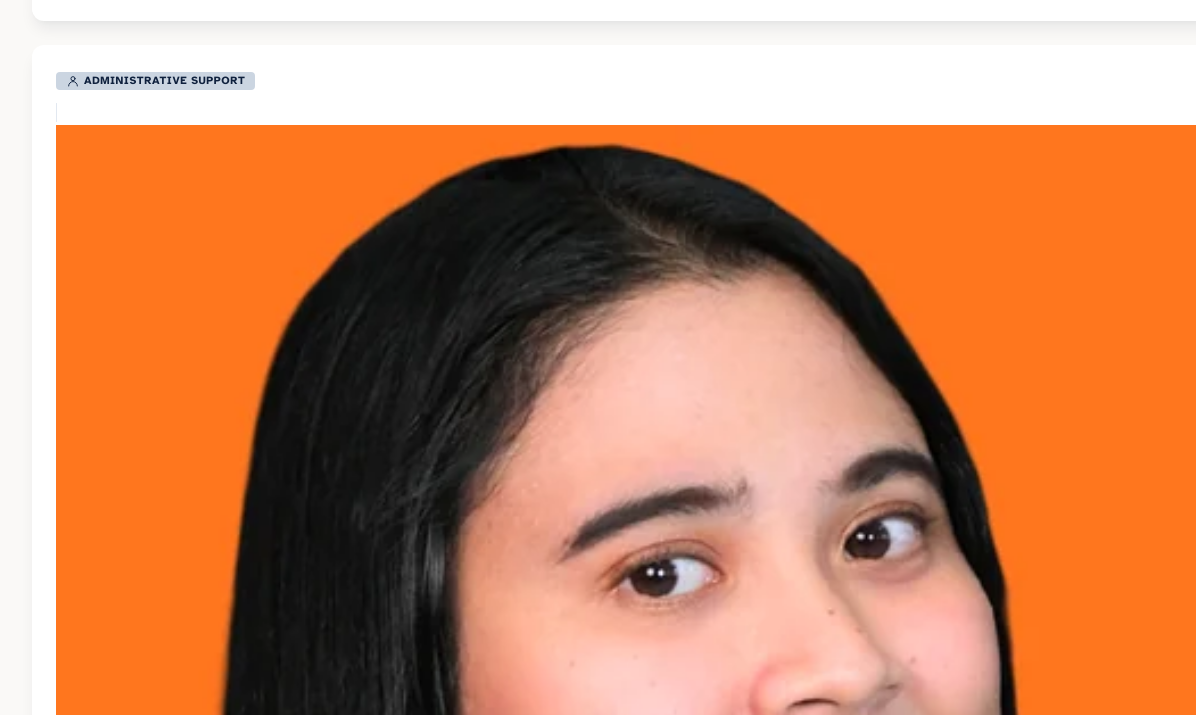
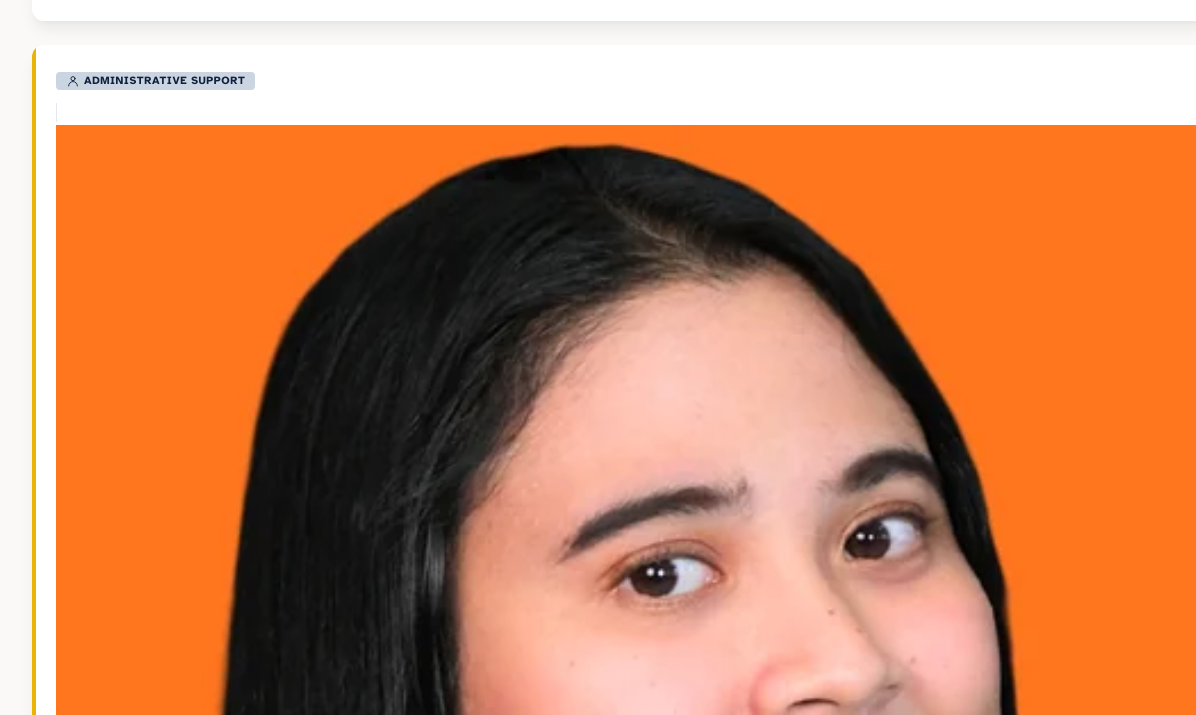
Before and after one commit to evergara-uic/cea-website, an Astro site: page /about/our-pride in a window 1280 px wide. Shown: the part 1005-1720 px from the top of the page, 0-1196 px from the left. Built offline with nearby package versions, Linux system fonts and the light colour scheme; Astro itself is replaced by a stand-in of ours.

Commit message:
Frame the administrative assistant's card like the department banners
A 4px copper rule on the leading edge, the same frame the four
department banners carry, so the card reads as its own object rather
than as a stray block between the Dean's feature and the departments.

Drawn as an absolutely positioned bar rather than as `border-l-4
border-amberprint`, because a border sits inside the box and would
shift this card's text 4px right of the Dean's directly above it. The
two cards are the same width with the same padding, so that offset
would have been the only misalignment between them. `overflow-hidden`
and `rounded-xl` clip the bar to the card, so it reads the same.

The banner's navy field is not copied. This card holds a name, a role,
an academic background and a functions list; turning it navy means
restating six text colours against a dark ground, and it would make the
administrative assistant look like a department header.

The photograph is untouched — all sixteen still share .portrait-frame.

```diff
--- a/src/pages/about/our-pride.astro
+++ b/src/pages/about/our-pride.astro
@@ -376,6 +376,29 @@ const COUNCILS = [
 				<!-- Administrative assistant. -->
 				{assistant && (
 					<div class="relative flex flex-col justify-between overflow-hidden rounded-xl bg-canvas p-space-lg shadow-elev-2">
+						{/*
+						 * The frame the department banners use: a 4px copper rule on
+						 * the leading edge, `border-l-4 border-amberprint` there. It is
+						 * drawn as an absolutely positioned bar rather than as a border
+						 * for one reason — a border is inside the box, so it would shift
+						 * this card's text 4px right of the Dean's directly above it,
+						 * and the two cards are the same width with the same padding, so
+						 * that offset would be the only thing misaligned between them.
+						 * `overflow-hidden` and `rounded-xl` clip the bar to the card, so
+						 * it reads identically to the border version.
+						 *
+						 * The banner's navy field is deliberately not copied. This card
+						 * holds a name, a role, an academic background and a functions
+						 * list, and turning it navy would mean restating six text
+						 * colours against a dark ground — and would make the
+						 * administrative assistant look like a department header, which
+						 * is the one thing the card is not.
+						 */}
+						<span
+							class="pointer-events-none absolute inset-y-0 left-0 w-1 bg-amberprint"
+							aria-hidden="true"
+						/>
+
 						<div class="space-y-space-sm">
 							<div class="flex items-center justify-between gap-2">
 								<span class="inline-flex items-center gap-1 rounded bg-brand-200 px-2.5 py-0.5 text-label-badge font-bold uppercase tracking-wider text-navy">
```
